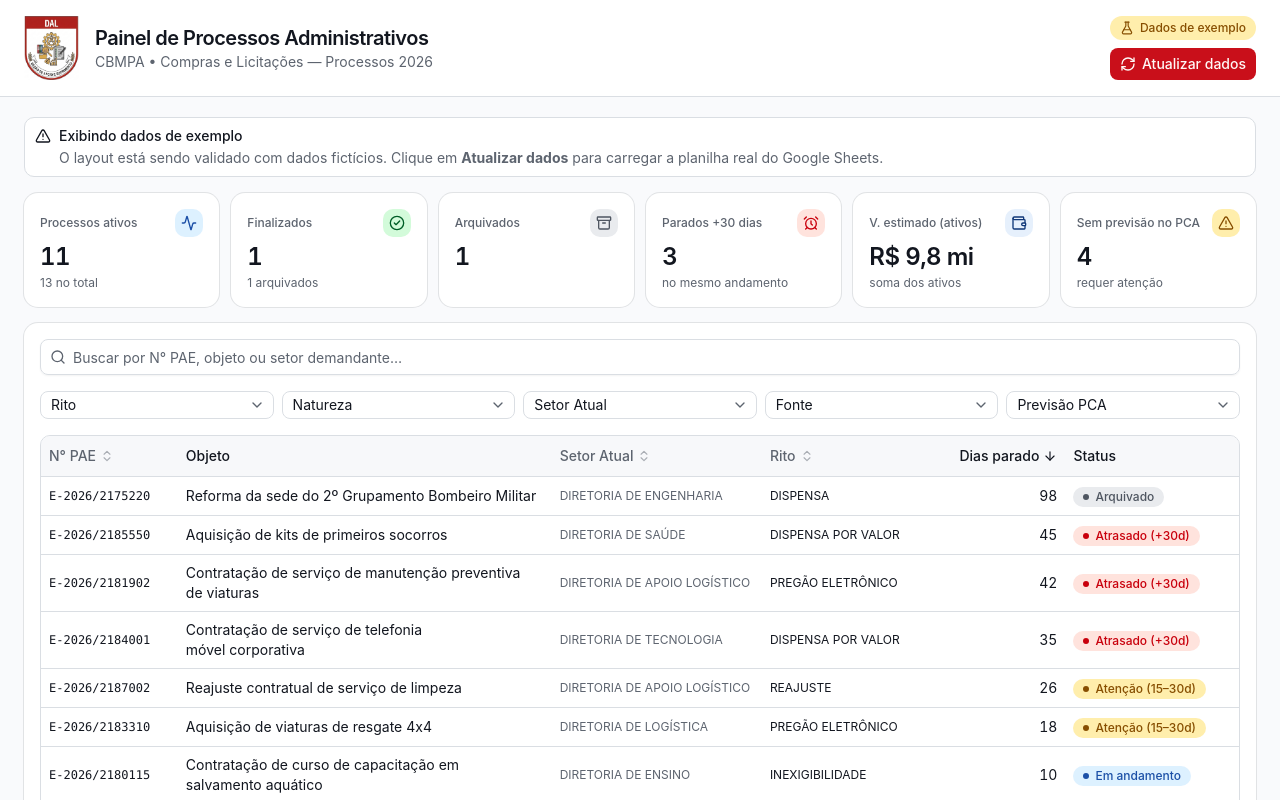
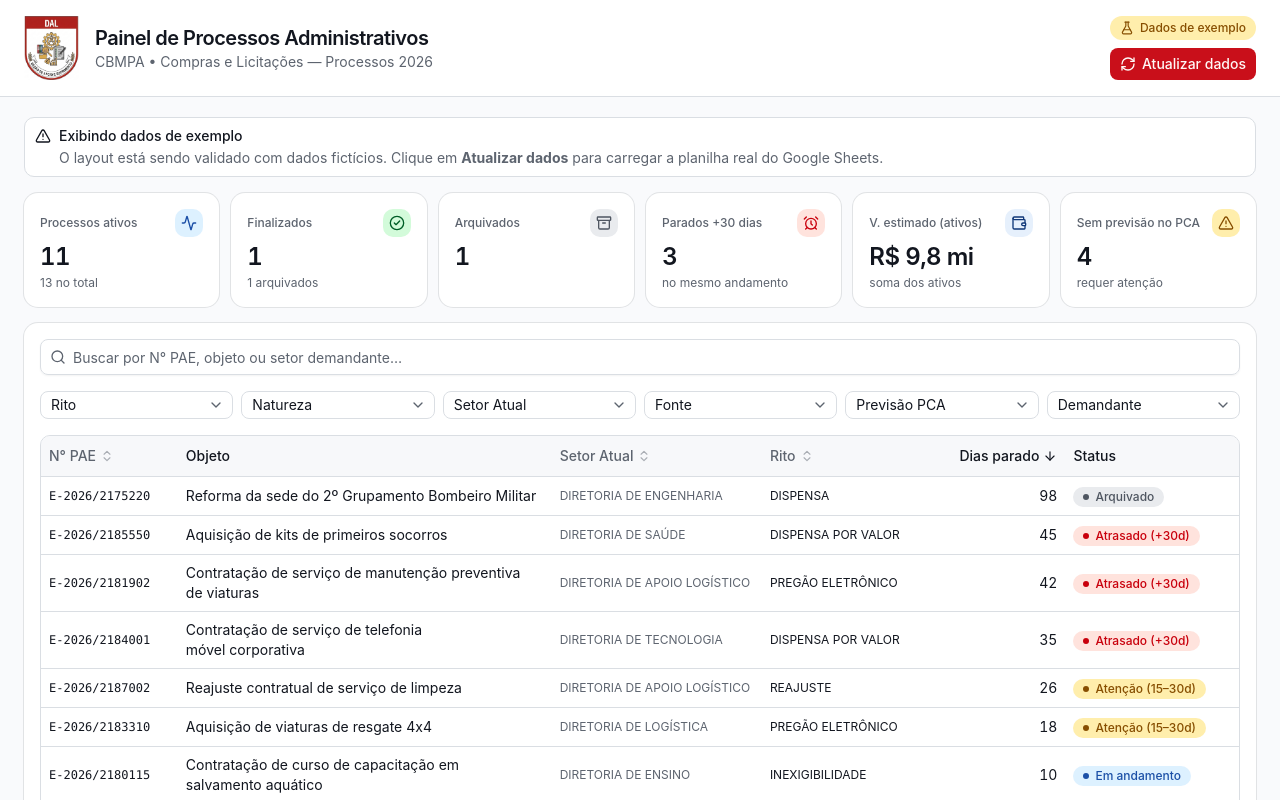
Before and after one commit to nzjunior2003-cyber/procssos-cbmpa, a Next.js app: page / in a window 1280 px wide. Shown: the top 800 px of the page. Built offline with nearby package versions, Linux system fonts and the light colour scheme.

Commit message:
Adiciona filtro Demandante (coluna H) ao lado de Previsao PCA

```diff
--- a/components/processos-table.tsx
+++ b/components/processos-table.tsx
@@ -37,6 +37,7 @@ interface Filters {
   setor: string
   fonte: string
   previsao: string
+  demandante: string
 }
 
 const INITIAL_FILTERS: Filters = {
@@ -45,6 +46,7 @@ const INITIAL_FILTERS: Filters = {
   setor: ALL_VALUE,
   fonte: ALL_VALUE,
   previsao: ALL_VALUE,
+  demandante: ALL_VALUE,
 }
 
 const PAGE_SIZE = 10
@@ -82,6 +84,7 @@ export function ProcessosTable({
       setor: uniqueValues(processos, (p) => setorAtualLabel(p.setorAtualPath)),
       fonte: uniqueValues(processos, (p) => p.fonte),
       previsao: uniqueValues(processos, (p) => p.previsaoPca),
+      demandante: uniqueValues(processos, (p) => p.setorDemandante),
     }),
     [processos],
   )
@@ -98,6 +101,7 @@ export function ProcessosTable({
       if (filters.setor !== ALL_VALUE && setorAtualLabel(p.setorAtualPath) !== filters.setor) return false
       if (filters.fonte !== ALL_VALUE && p.fonte !== filters.fonte) return false
       if (filters.previsao !== ALL_VALUE && p.previsaoPca !== filters.previsao) return false
+      if (filters.demandante !== ALL_VALUE && p.setorDemandante !== filters.demandante) return false
       return true
     })
     result.sort((a, b) => {
@@ -164,7 +168,7 @@ export function ProcessosTable({
       </div>
 
       {/* Filtros */}
-      <div className="grid grid-cols-2 gap-2 md:grid-cols-3 lg:grid-cols-5">
+      <div className="grid grid-cols-2 gap-2 md:grid-cols-3 lg:grid-cols-6">
         <FilterSelect
           label="Rito"
           value={filters.rito}
@@ -194,6 +198,12 @@ export function ProcessosTable({
           value={filters.previsao}
           options={options.previsao}
           onValueChange={(v) => updateFilter("previsao", v)}
+        />
+        <FilterSelect
+          label="Demandante"
+          value={filters.demandante}
+          options={options.demandante}
+          onValueChange={(v) => updateFilter("demandante", v)}
         />
       </div>
 
```
Also changed, not shown: 1 other file (tests, documents, lock files or other folders).
